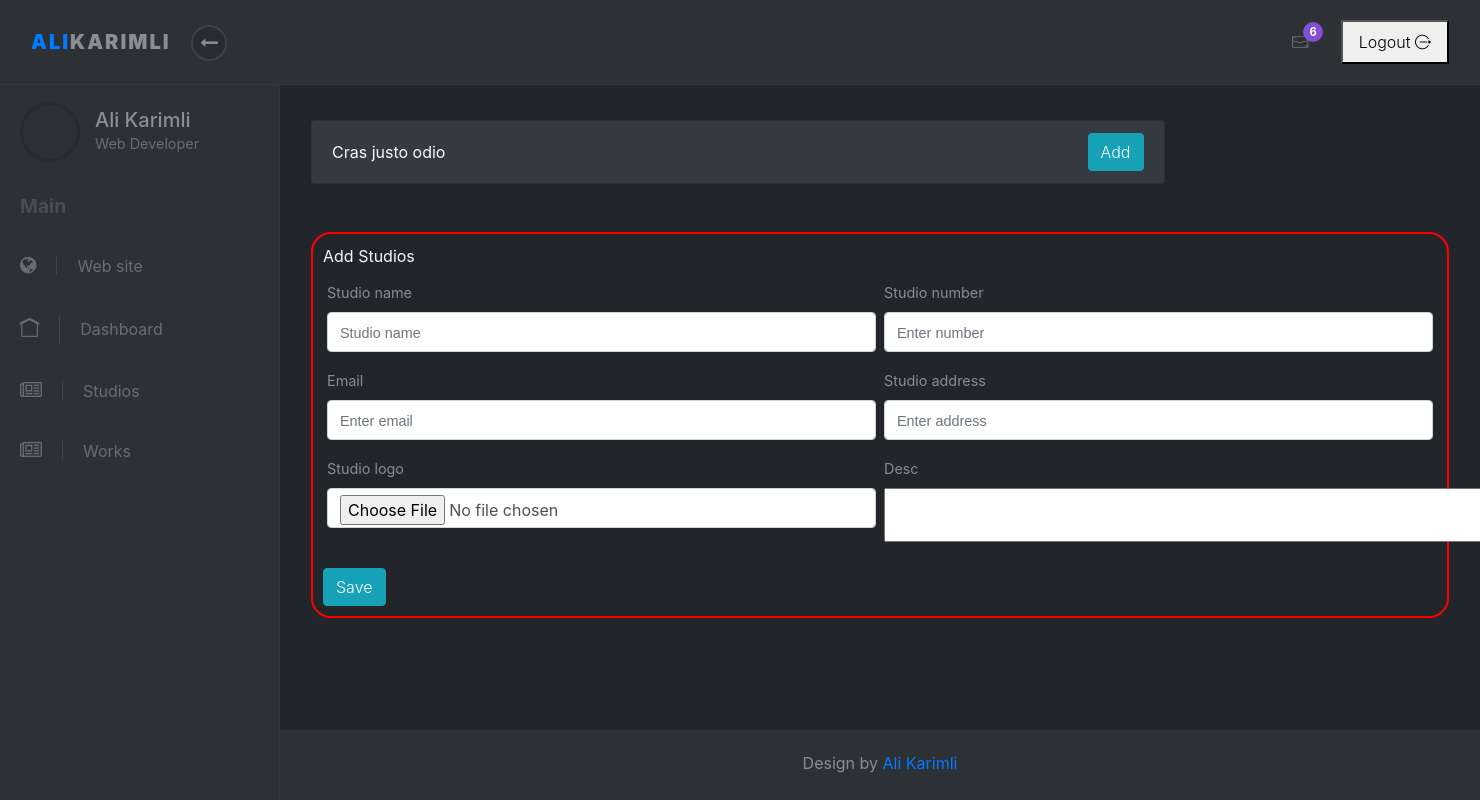
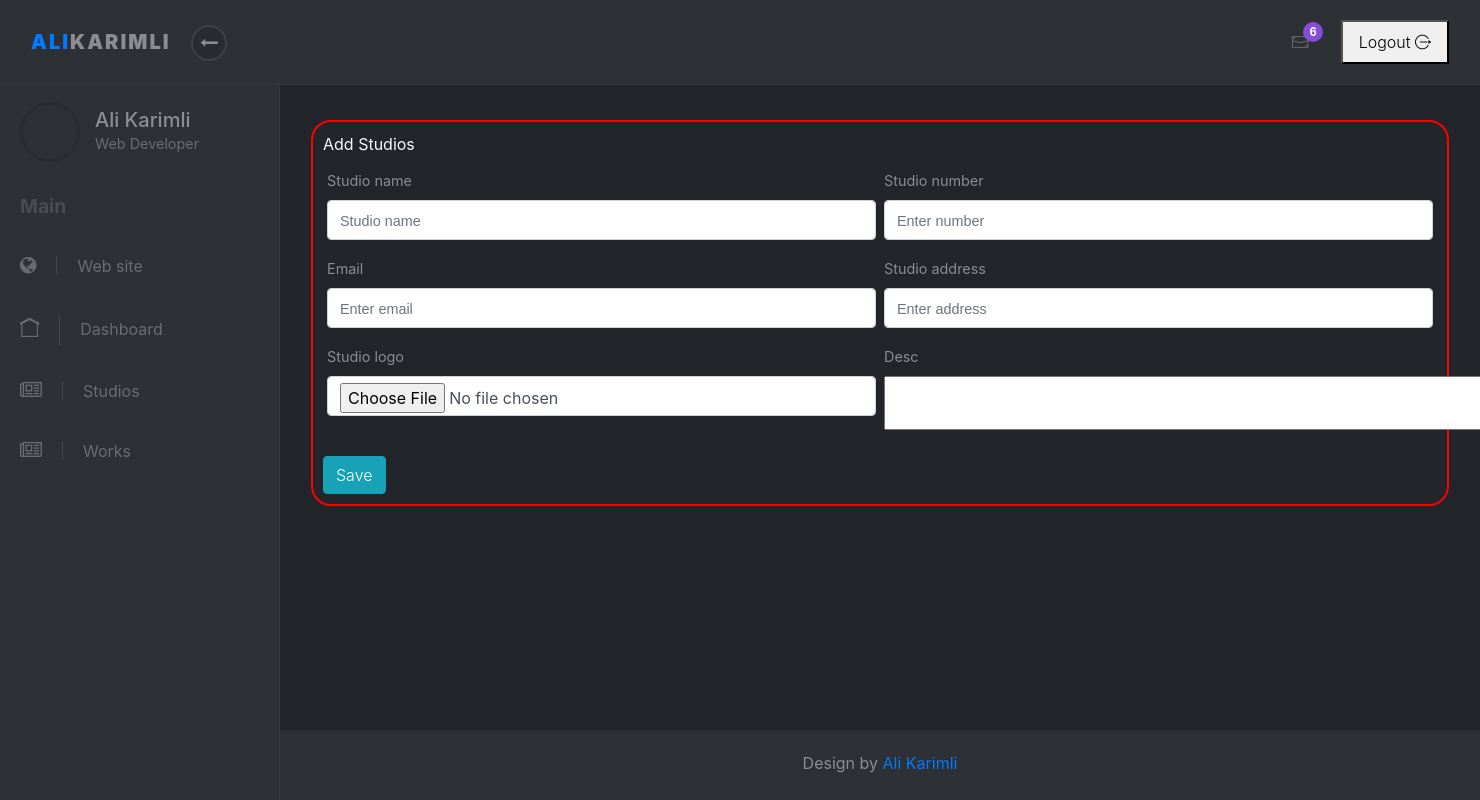
Before and after one commit to Qismet60/PhotoGallery, a Laravel app: page /admin/studios in a window 1480 px wide; the page is wider, and only the part inside the window is pictured. Run offline with Laravel 8, Linux system fonts and the light colour scheme; a user stored in the database is signed in; data comes from the database, SQL or seed files in the repository; some libraries are stand-ins or nearby versions; some web fonts are replaced.

Commit message:
Fixed bug

```diff
--- a/resources/views/Admin/studios.blade.php
+++ b/resources/views/Admin/studios.blade.php
@@ -5,19 +5,7 @@
     <br>
     <section class="no-padding-top no-padding-bottom">
         <div class="container-fluid">
-            <div class="w-75">
-                <ul class="list-group">
-                    <li class="bg-dark text-light list-group-item d-flex justify-content-between align-items-center">
-                        Cras justo odio
-                        <button class="btn btn-info">Add</button>
-                    </li>
 
-                </ul>
-            </div>
-            <div class="pagination">
-
-            </div>
-            <br><br>
             <div style="width:100%;border: 2px solid red;border-radius: 20px;padding: 10px;">
                 <label for="" class="text-light">Add Studios</label>
                 <form id="logo" enctype="multipart/form-data">
@@ -63,7 +51,7 @@
             data.append("_token", "{{ csrf_token() }}");
             $.ajax({
                 type:"post",
-                url:"{{ route('admin.add.studio') }}",
+                url:"{{ route('add.studio') }}",
                 cahce: false,
                 contentType: false,
                 processData: false,
```
